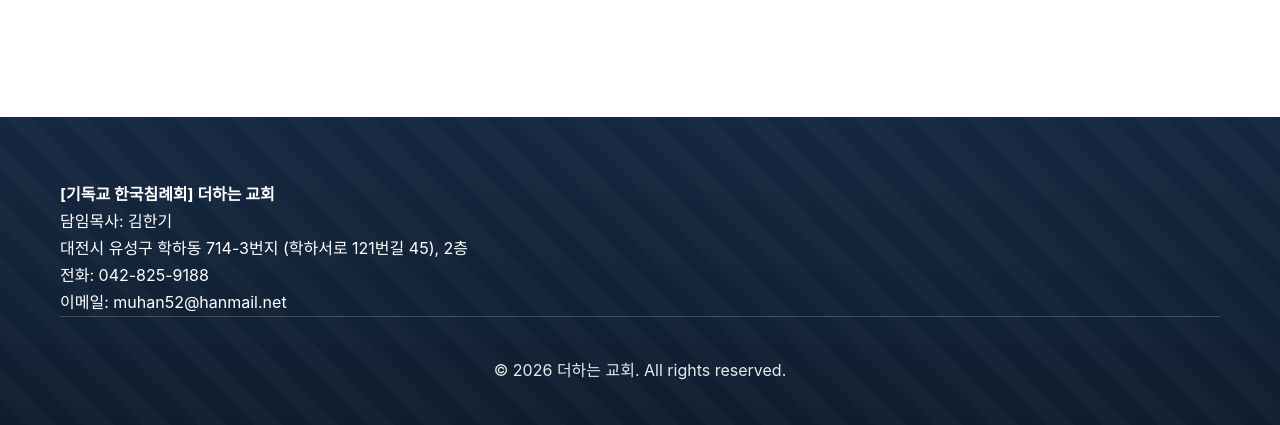
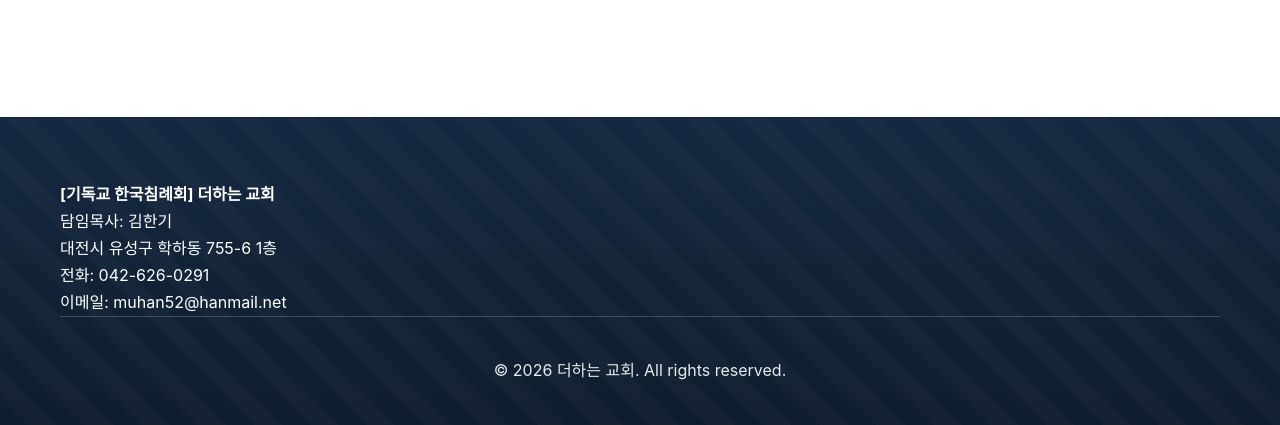
Before and after one commit to dhjin/church-website, a FastAPI app: page /people in a window 1280 px wide. Shown: the part 511-936 px from the top of the page. Run offline with FastAPI, Linux system fonts and the light colour scheme; data comes from the database, SQL or seed files in the repository.

Commit message:
교회 주소 및 전화번호 전체 통일 수정
- 전화번호를 042-626-0291로 통일 (기존 042-825-9188 및 042-XXX-XXXX 플레이스홀더 교체)
- direction.html, people.html의 잘못된 주소(학하동 714-3번지, 2층)를 정확한 주소(학하동 755-6 1층)로 수정
- 모든 페이지(index, about, news_detail, direction, people)에서 일관된 연락처 정보 제공

https://claude.ai/code/session_01GMvdmZuHaRwVXHwY65yoHG

```diff
--- a/templates/about.html
+++ b/templates/about.html
@@ -87,7 +87,7 @@
                 <div class="footer-section">
                     <h4>주소</h4>
                     <p>대전시 유성구 학하동 755-6 1층</p>
-                    <p>Tel: 042-XXX-XXXX</p>
+                    <p>Tel: 042-626-0291</p>
                 </div>
             </div>
             <div class="footer-bottom">
--- a/templates/direction.html
+++ b/templates/direction.html
@@ -71,8 +71,8 @@
             <div class="footer-info">
                 <p><strong>[기독교 한국침례회] 더하는 교회</strong></p>
                 <p>담임목사: 김한기</p>
-                <p>대전시 유성구 학하동 714-3번지 (학하서로 121번길 45), 2층</p>
-                <p>전화: 042-825-9188</p>
+                <p>대전시 유성구 학하동 755-6 1층</p>
+                <p>전화: 042-626-0291</p>
                 <p>이메일: muhan52@hanmail.net</p>
             </div>
             <div class="footer-bottom">
--- a/templates/index.html
+++ b/templates/index.html
@@ -341,7 +341,7 @@
                 <div class="footer-section">
                     <h4>주소</h4>
                     <p>대전시 유성구 학하동 755-6 1층</p>
-                    <p>Tel: 042-XXX-XXXX</p>
+                    <p>Tel: 042-626-0291</p>
                 </div>
             </div>
             <div class="footer-bottom">
--- a/templates/news_detail.html
+++ b/templates/news_detail.html
@@ -160,7 +160,7 @@
                 <div class="footer-section">
                     <h4>주소</h4>
                     <p>대전시 유성구 학하동 755-6 1층</p>
-                    <p>Tel: 042-XXX-XXXX</p>
+                    <p>Tel: 042-626-0291</p>
                 </div>
             </div>
             <div class="footer-bottom">
--- a/templates/people.html
+++ b/templates/people.html
@@ -71,8 +71,8 @@
             <div class="footer-info">
                 <p><strong>[기독교 한국침례회] 더하는 교회</strong></p>
                 <p>담임목사: 김한기</p>
-                <p>대전시 유성구 학하동 714-3번지 (학하서로 121번길 45), 2층</p>
-                <p>전화: 042-825-9188</p>
+                <p>대전시 유성구 학하동 755-6 1층</p>
+                <p>전화: 042-626-0291</p>
                 <p>이메일: muhan52@hanmail.net</p>
             </div>
             <div class="footer-bottom">
```
